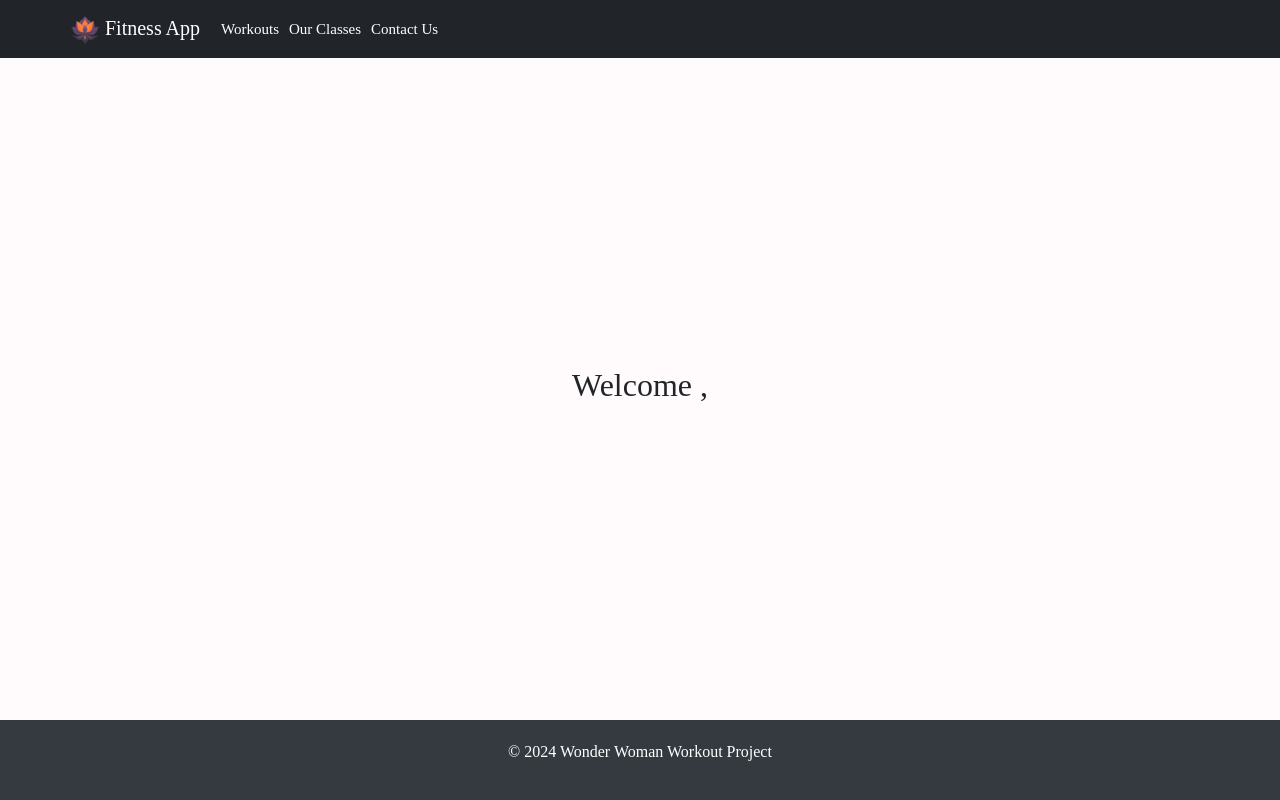
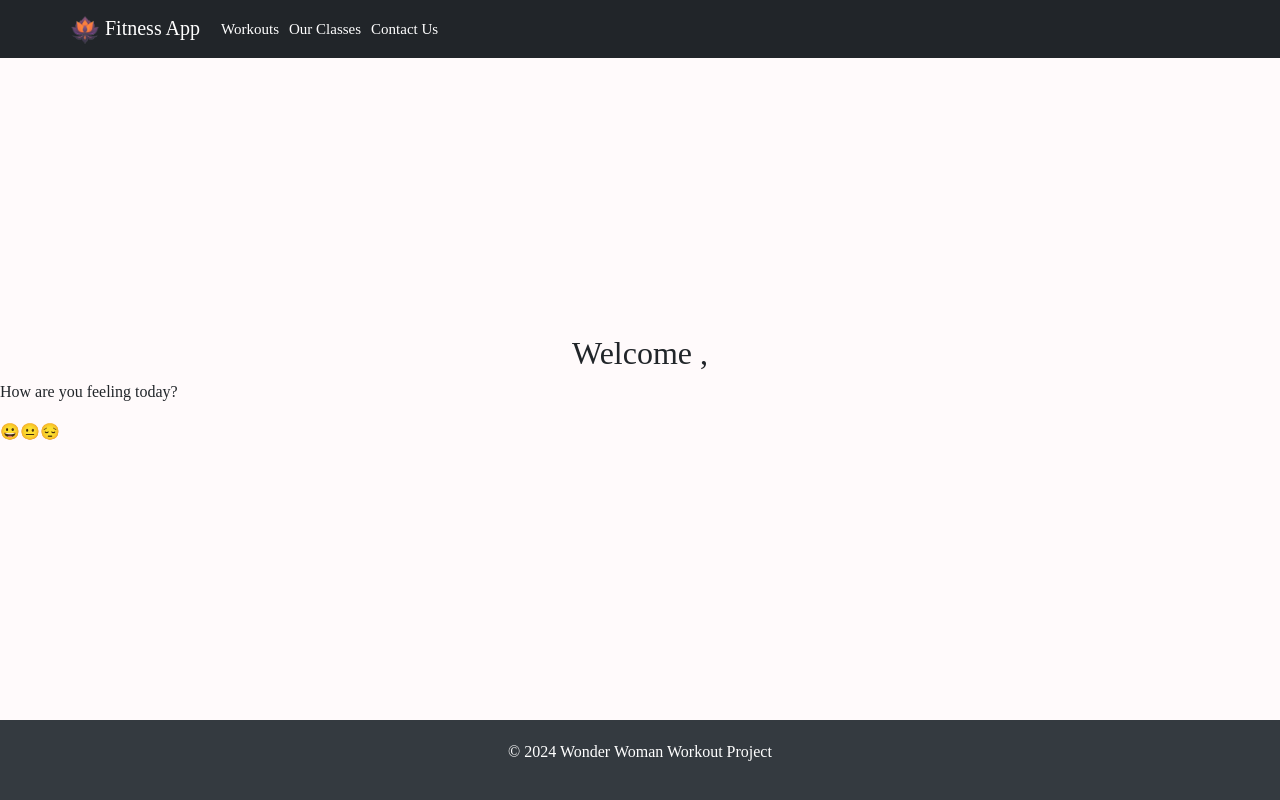
Before and after one commit to elismountain/fitness-app, a React (Vite) app: page /workout-plan in a window 1280 px wide. Built offline with nearby package versions, Linux system fonts and the light colour scheme; a small style sheet from the web is missing.

Commit message:
emoji tracker added and working

```diff
--- /dev/null
+++ b/src/components/emoji.jsx
@@ -0,0 +1,36 @@
+import React, { useState } from "react";
+
+const EmojiTracker = () => {
+  const [selectedEmoji, setEmoji] = useState("");
+
+  const [isClicked, setIsClicked] = useState(false);
+  const emojis = ['😀', '😐', '😔'];
+
+  const handleEmojiClick = (emoji) => {
+    setEmoji(emoji);
+    setIsClicked(true);
+  };
+
+  return (
+    <>
+      <div>
+
+        {!isClicked ? (
+          emojis.map((emoji, index) => (
+            <button
+              key={index}
+              onClick={() => handleEmojiClick(emoji)}
+              style={{ background: 'none', border: 'none', cursor: 'pointer' }}
+            >
+              {emoji}
+            </button>
+          ))
+        ) : (
+          <p>I'm Feeling : {selectedEmoji} </p>
+        )}
+      </div>
+    </>
+  );
+};
+
+export default EmojiTracker;
--- a/src/pages/WorkoutPlan.jsx
+++ b/src/pages/WorkoutPlan.jsx
@@ -1,6 +1,7 @@
 import React, { useState, useEffect } from 'react';
 import { useLocation } from 'react-router-dom';
 import calculateBMI from '../components/BMI';
+import EmojiTracker from '../components/emoji';
 
 const WorkoutPlan = () => {
   const location = useLocation();
@@ -14,6 +15,8 @@ const WorkoutPlan = () => {
 
   const [bmi, setBmi] = useState('');
 
+
+  // useeffect hook to calculate bmi
   useEffect(() => {
     // Check if height and weight are valid numbers before calling calculateBMI
     if (!isNaN(height) && !isNaN(weight)) {
@@ -34,6 +37,8 @@ const WorkoutPlan = () => {
     }
   }, [weight, height]);
 
+
+
   return (
     <div>
       <h2>Welcome , {username}</h2>
@@ -42,6 +47,8 @@ const WorkoutPlan = () => {
 
         {bmi && <p>Your BMI is: {bmi.toFixed(2)}</p>}
         {goal && <p>Goal for today : {goal}</p>}
+        <p>How are you feeling today?</p>
+        <div>{EmojiTracker()}</div>
       </div>
     </div>
   );
```
